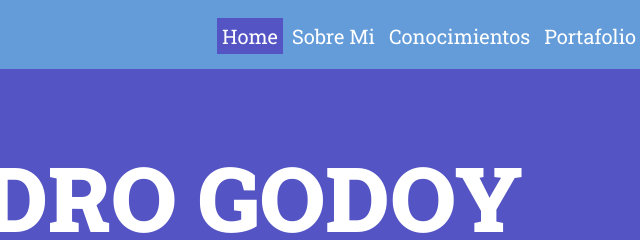
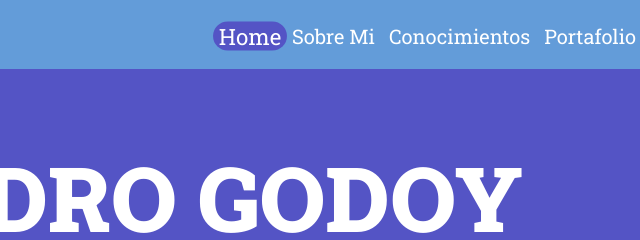
Before and after one commit to GodoyAlejandro/portafolioAlejandroGodoy, a plain HTML site: page index.html in a window 1280 px wide. In both pictures the pointer is over the item "Home". Shown: the top 240 px of the page, 593-1233 px from the left. Drawn offline with Linux system fonts and the light colour scheme.

Commit message:
aplicando transformaciones y transicioes a los botones principales

```diff
--- a/css/main.css
+++ b/css/main.css
@@ -3,6 +3,12 @@
     margin: 0;
     box-sizing: border-box;
     font-family: 'roboto slab' , serif;
+}
+
+.contenedor{
+    height: 10vh;
+    border-radius: 50%;
+    position: absolute;
 }
 
 /*Home*/
@@ -13,7 +19,6 @@ header{
     top: 0;
     z-index: 1;
 }
-
 .nombre{
     display: inline-block;
     color: white;
@@ -22,23 +27,23 @@ header{
     top: 10px;
     padding-left: 5px;
 }
-
 .menu ul li{
     display: inline-block;
     position: relative;
     bottom: 20px;
     left: 810px;
+    transition: .3s;
 }
-
-
+.menu ul li:hover{
+    background-color: #5454C5;
+    border-radius: 1.3rem;
+    transform: scale(1.12)
+}
 .menu ul li a{
     text-decoration: none;
     color: white;
     font-size: 20px;
     padding: 5px;
-}
-.menu ul li a:hover{
-    background-color: #5454C5;
 }
 /*fin del header con nav*/
 
@@ -46,7 +51,6 @@ header{
 .mainHome{
     background-color: #5454C5;
 }
-
 .mainHome p{
     font-size: 30px;
     font-style: italic;
@@ -54,14 +58,12 @@ header{
     padding: 15px 60px 15px 190px
 
 }
-
 .mainHome h2{
     color: white;
     text-transform: uppercase;
     font-size: 90px;
     padding-left: 27vh;
 }
-
 .botonMainHome{
     font-size: 25px;
     display: inline-block;
@@ -71,6 +73,10 @@ header{
     background-color: #342056;
     margin: 10px 0px 25px 610px ;
     border-radius: 30px;
+    transition: .3s;
+}
+.botonMainHome:hover{
+    transform: scale(1.2);
 }
 /*fin del main*/
 
@@ -80,7 +86,6 @@ header{
     display: inline-block;
     padding-right: 150px;
 }
-
 .sectionHome p{
     display: inline-block;
     text-align: center;
@@ -88,7 +93,6 @@ header{
     color: white;
     padding-left: 90px;
 }
-
 .sectionImagenes{
     display: inline-block;
     margin-left: 30vh;
@@ -110,6 +114,10 @@ header{
     background-color: #5454C5;
     margin: 30px 0px 30px 630px;
     border-radius: 30px;
+    transition: .3s;
+}
+.sectionBoton a:hover{
+    transform: scale(1.2);
 }
 /*fin del section*/
 
@@ -142,7 +150,6 @@ footer{
 .mainSobreMi{
     background-color: #5454C5;
 }
-
 .contenido div{
     display: inline-block;
 }
@@ -223,6 +230,7 @@ footer{
     margin-bottom: 90px;
 }
 /*fin Main Conocimientos*/
+
 /*Section Conocimientos*/
 .sectionConocimientos{
     background-color: #342056;
@@ -248,6 +256,7 @@ footer{
 /*fin de conocimientos*/
 
 /*Portafolio*/
+
 /*main*/
 .mainPortafolio{
     background-color: #342056;
@@ -303,7 +312,6 @@ form fieldset{
     padding: 10px;
 
 }
-
 .cajaConsulta input{
     width: 300px;
     height: 165px;
@@ -318,7 +326,6 @@ form fieldset{
     position: relative;
     bottom: 55px;
 }
-
 .botonSubmit{
     display: inline-block;
     position: relative;
```
